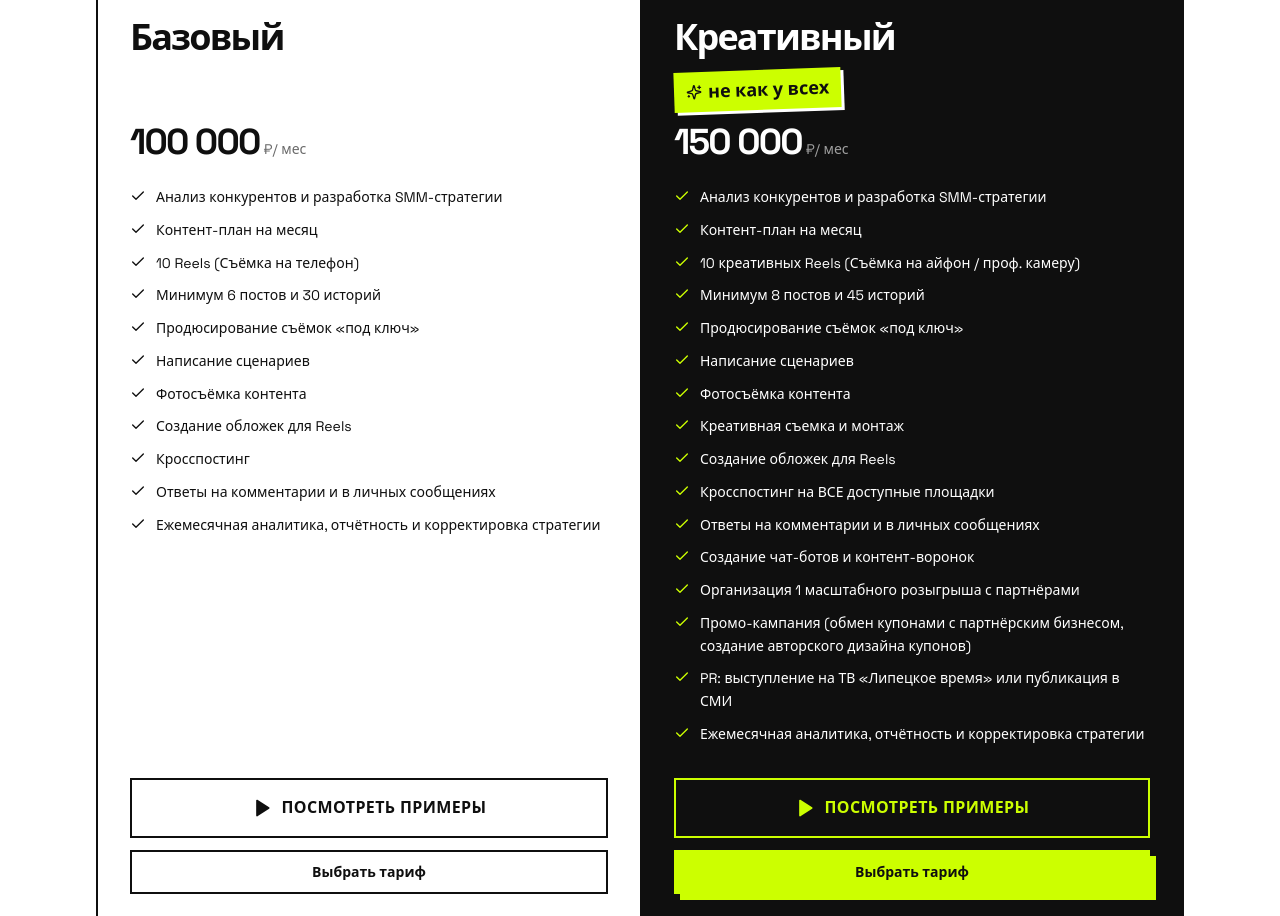
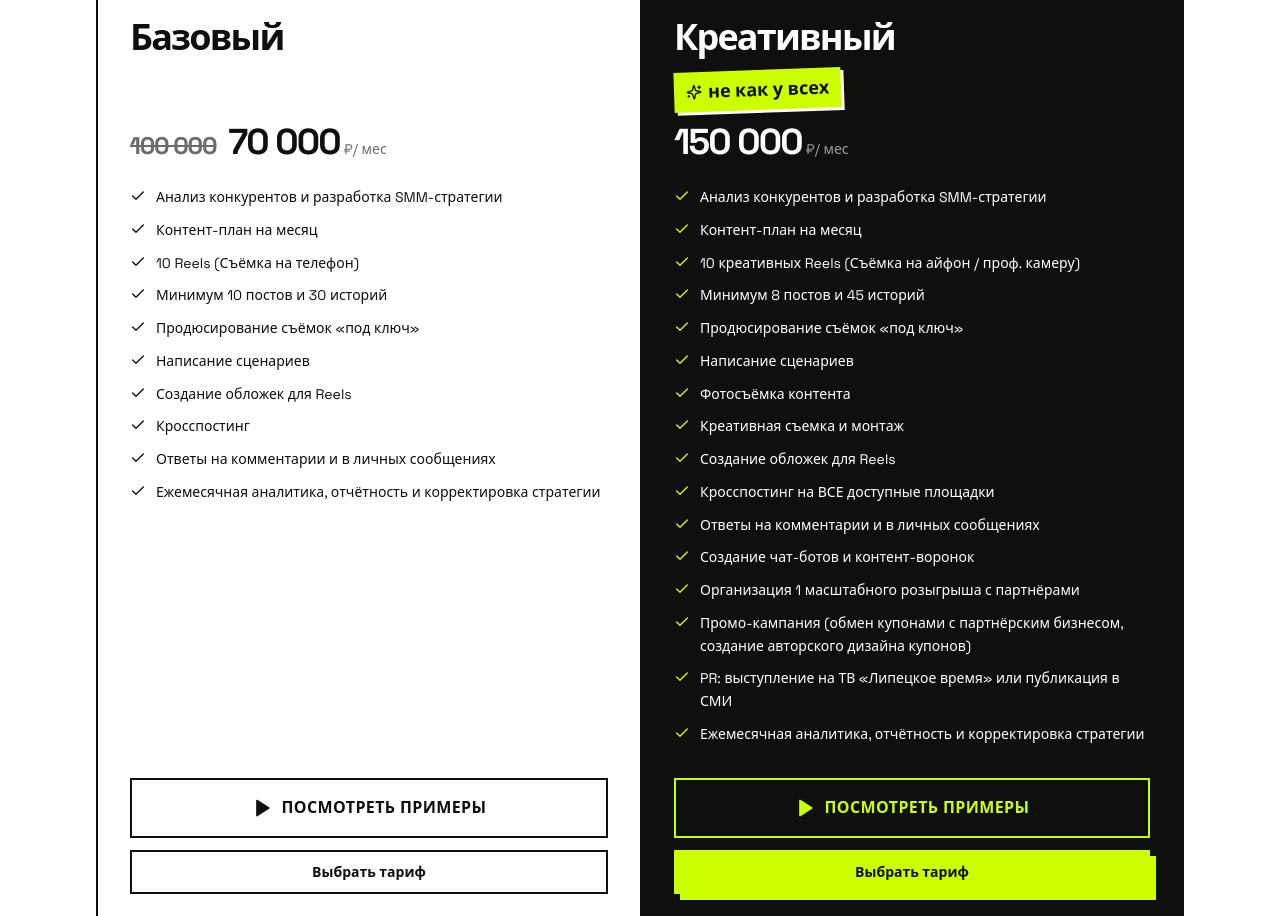
Before and after one commit to pr-poehali-dev/project-blueprints-2024, a React (Vite) app: page / in a window 1280 px wide. Shown: the part 2720-3636 px from the top of the page. Built offline with nearby package versions, Linux system fonts and the light colour scheme.

Commit message:
Обновил тарифы и описание услуг

```diff
--- a/index.html
+++ b/index.html
@@ -14,9 +14,10 @@
     <meta property="og:description" content="TT MEDIA — креативное контент-агентство">
     <script src="https://cdn.poehali.dev/intertnal/js/telemetry-min.js"></script>
       <meta name="pp-name" value="project-blueprints-2024">
-      <script src="https://cdn.poehali.dev/intertnal/js/pp-min-2.js"></script>
       <script src="https://cdn.poehali.dev/intertnal/js/route-min.js"></script>
       <script src="https://cdn.poehali.dev/intertnal/js/inspector-min.js"></script>
+      <script src="https://cdn.poehali.dev/intertnal/js/ve-2.0.0-rc.2.min.js" defer=""></script>
+      <script src="https://cdn.poehali.dev/intertnal/js/pp-min-4.js"></script>
   </head>
 
 <body>
--- a/src/components/PricingSection.tsx
+++ b/src/components/PricingSection.tsx
@@ -7,17 +7,17 @@ const pricingTiers = [
     accent: null,
     note: null,
     examplesUrl: "https://disk.yandex.ru/d/enAr4VRJ27tHFw",
-    price: "100 000",
+    oldPrice: "100 000",
+    price: "70 000",
     period: "/ мес",
     badge: null,
     features: [
       "Анализ конкурентов и разработка SMM-стратегии",
       "Контент-план на месяц",
       "10 Reels (Съёмка на телефон)",
-      "Минимум 6 постов и 30 историй",
+      "Минимум 10 постов и 30 историй",
       "Продюсирование съёмок «под ключ»",
       "Написание сценариев",
-      "Фотосъёмка контента",
       "Создание обложек для Reels",
       "Кросспостинг",
       "Ответы на комментарии и в личных сообщениях",
@@ -30,6 +30,7 @@ const pricingTiers = [
     accent: "не как у всех",
     note: null,
     examplesUrl: "https://disk.yandex.ru/d/Ov9ujdNN5Rwfvg",
+    oldPrice: null,
     price: "150 000",
     period: "/ мес",
     badge: null,
@@ -94,6 +95,11 @@ export function PricingSection() {
               </div>
 
               <div className="mt-3 mb-6">
+                {tier.oldPrice && (
+                  <span className="text-2xl font-bold tracking-tighter line-through text-muted-foreground mr-3">
+                    {tier.oldPrice}
+                  </span>
+                )}
                 <span className="text-4xl font-bold tracking-tighter">{tier.price}</span>
                 <span className={`text-sm ml-1 ${tier.highlighted ? "text-background/60" : "text-muted-foreground"}`}>
                   ₽{tier.period}
```
